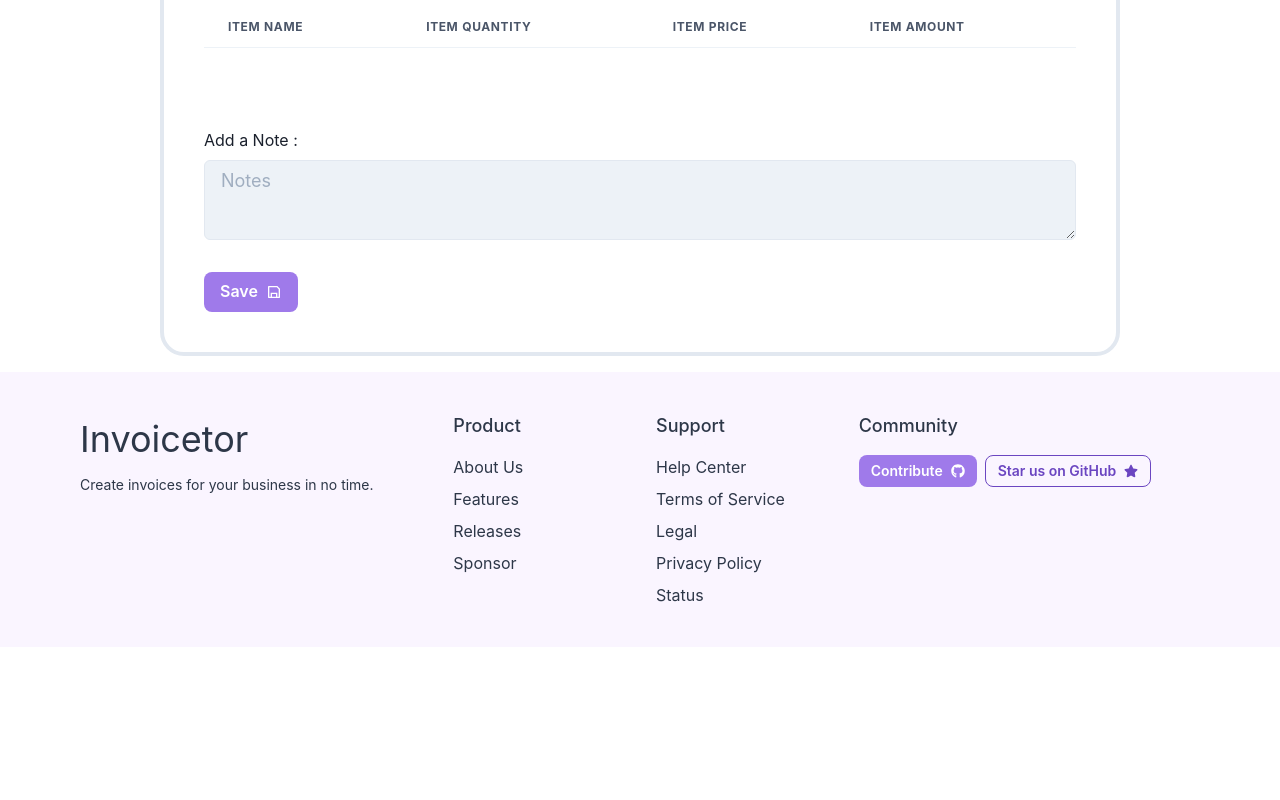
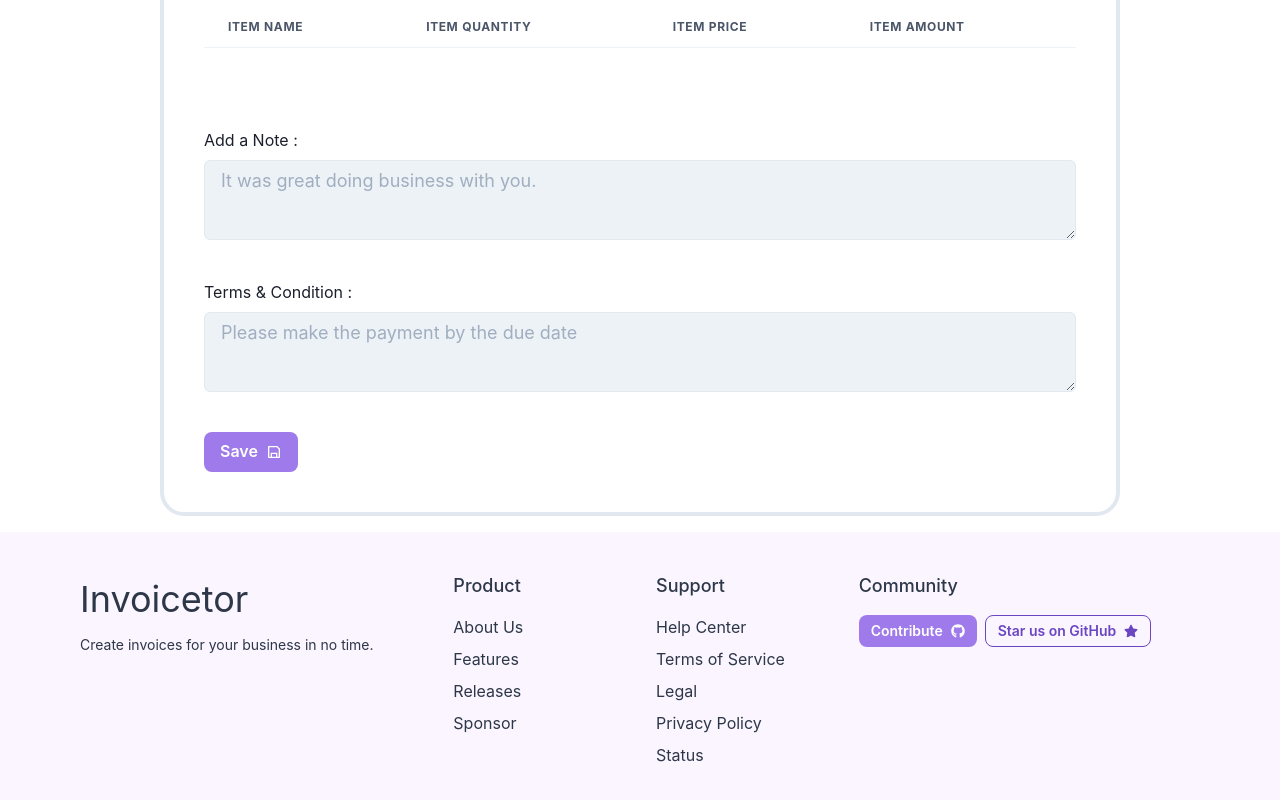
Before and after one commit to DunoLabs/invoicetor-landing, a React (Create React App) app: page /onetimeeditor in a window 1280 px wide. Shown: the part 1708-2508 px from the top of the page. Before the commit the page ends 2355 px from the top, so only its background shows below. Built offline with nearby package versions, Linux system fonts and the light colour scheme.

Commit message:
Added Terms and condtion to Editor

```diff
--- a/src/components/Organism/Editor/Editor.jsx
+++ b/src/components/Organism/Editor/Editor.jsx
@@ -196,7 +196,7 @@ export default function Editor() {
       {/* Upload Company Logo Starts */}
       <Stack spacing={4}>
         <Box>
-          <Popover isOpen={isOpenPop} onClose={close} placement="left-start">
+          <Popover isOpen={isOpenPop} onClose={close} placement="top-start">
             <PopoverTrigger>
               {image ? (
                 <Flex>
@@ -511,9 +511,7 @@ export default function Editor() {
         </Box>
       </Stack>
       {/* User Details End */}
-
       {/* Client Details Starts  */}
-
       <Stack direction={{ base: 'column', md: 'row' }} spacing={8} mt="20">
         <Box>
           <FormControl id="clientName">
@@ -638,9 +636,7 @@ export default function Editor() {
           </FormControl>
         </Box>
       </Stack>
-
       {/* Clinet Details End */}
-
       {/* Invoice Number And Dates Starts */}
       <Stack direction={{ base: 'column', md: 'row' }} spacing={8} my="20">
         <Box>
@@ -693,7 +689,6 @@ export default function Editor() {
         </Box>
       </Stack>
       {/* Invoice Number And Dates End */}
-
       {/* Invoice Items Starts */}
       <Stack direction={{ base: 'column', md: 'row' }} spacing={8} my="20">
         <Box>
@@ -768,7 +763,6 @@ export default function Editor() {
         </Box>
       </Stack>
       {/* Invoice Items End */}
-
       {/* Invoice Items List Starts */}
       <Stack direction={{ base: 'column', md: 'row' }} spacing={8} my="20">
         <Table variant="striped">
@@ -897,22 +891,44 @@ export default function Editor() {
         </ModalContent>
       </Modal>
       {/* Invoice Items List End */}
-
       {/* Invoice Total Starts */}
       <Stack>
         <Box>
           <Text mb="8px">Add a Note : </Text>
           <Textarea
             size={'lg'}
-            placeholder="Notes"
+            placeholder="It was great doing business with you."
             bg={useColorModeValue('gray.100', 'gray.700') || 'gray.200'}
             color={useColorModeValue('gray.800', 'gray.300') || 'gray.800'}
-            value={invoice.notes}
-            onChange={e => setInvoice({ ...invoice, notes: e.target.value })}
+            value={invoice.notes.note}
+            onChange={e =>
+              setInvoice({
+                ...invoice,
+                notes: { ...invoice.notes, note: e.target.value },
+              })
+            }
+          />
+        </Box>
+      </Stack>{' '}
+      {/* Invoice Total Starts */}
+      <Stack my={10}>
+        <Box>
+          <Text mb="8px">Terms & Condition : </Text>
+          <Textarea
+            size={'lg'}
+            placeholder="Please make the payment by the due date"
+            bg={useColorModeValue('gray.100', 'gray.700') || 'gray.200'}
+            color={useColorModeValue('gray.800', 'gray.300') || 'gray.800'}
+            value={invoice.terms.term}
+            onChange={e =>
+              setInvoice({
+                ...invoice,
+                terms: { ...invoice.terms, term: e.target.value },
+              })
+            }
           />
         </Box>
       </Stack>
-
       {/* Save Button */}
       <Box mt={8}>
         <Button
--- a/src/components/Organism/Preview/Preview.jsx
+++ b/src/components/Organism/Preview/Preview.jsx
@@ -60,12 +60,11 @@ export default function Preview() {
             </Box>
           </Flex>
         </Stack>
-
         {/* Client Data  */}
         <Stack my={15} spacing={10}>
           <Flex>
             <Box spacing={3} mt={20}>
-              <Text fontSize="2xl" fontWeight={'bold'} align="start">
+              <Text as="h3" fontWeight={'bold'} align="start">
                 Bill To :{' '}
               </Text>
               <Text fontSize="2xl">{invoice.clientName}</Text>
@@ -98,7 +97,6 @@ export default function Preview() {
             </Box>
           </Flex>
         </Stack>
-
         {/* Invoice Table */}
         <Stack>
           <Table mt={20}>
@@ -132,14 +130,22 @@ export default function Preview() {
             </Text>
           </Box>
         </Stack>
-        <Stack mt={20} spacing={3}>
-          <Box>
-            <Text as="h3" fontWeight={'bold'} align="start">
-              Notes :
-            </Text>
-            <Text>{invoice.notes}</Text>
-          </Box>
-        </Stack>
+      </Stack>
+      <Stack mt={10} spacing={3}>
+        <Box>
+          <Text as="h3" fontWeight={'bold'} align="start">
+            Notes :
+          </Text>
+          <Text>{invoice.notes.note}</Text>
+        </Box>
+      </Stack>{' '}
+      <Stack mt={10} spacing={3}>
+        <Box>
+          <Text as="h3" fontWeight={'bold'} align="start">
+            Terms & Condition
+          </Text>
+          <Text>{invoice.terms.term}</Text>
+        </Box>
       </Stack>
     </>
   );
--- a/src/core/InvoiceContext.jsx
+++ b/src/core/InvoiceContext.jsx
@@ -4,7 +4,39 @@ export const InvoiceContext = createContext();
 export default function InvoiceProvider({ children }) {
   const invoiceData = JSON.parse(localStorage.getItem('invoice'))
     ? JSON.parse(localStorage.getItem('invoice'))
-    : {};
+    : {
+        yourCompany: '',
+        yourName: '',
+        yourAddress: '',
+        yourCity: '',
+        yourWebsite: '',
+        yourEmail: '',
+        yourPhone: '',
+        yourBank: '',
+        yourAccountNumber: '',
+        yourBankBranch: '',
+
+        clientName: '',
+        clientAddress: '',
+        clientCity: '',
+        clientWebsite: '',
+        clientEmail: '',
+        clientPhone: '',
+        clientCompany: '',
+
+        invoiceNumber: '',
+        invoiceDate: '',
+        dueDate: '',
+
+        notes: {
+          note: '',
+          noteToggle: false,
+        },
+        terms: {
+          term: '',
+          termToggle: false,
+        },
+      };
   const [items, setItems] = useState(
     JSON.parse(localStorage.getItem('items')) || []
   );
@@ -33,7 +65,14 @@ export default function InvoiceProvider({ children }) {
     invoiceDate: invoiceData.invoiceDate,
     dueDate: invoiceData.dueDate,
 
-    notes: invoiceData.notes,
+    notes: {
+      note: invoiceData.notes.note,
+      noteToggle: invoiceData.notes.noteToggle,
+    },
+    terms: {
+      term: invoiceData.terms.term,
+      termToggle: invoiceData.terms.termToggle,
+    },
   });
   const [invoiceItems, setInvoiceItems] = useState({
     itemName: items.itemName,
```
